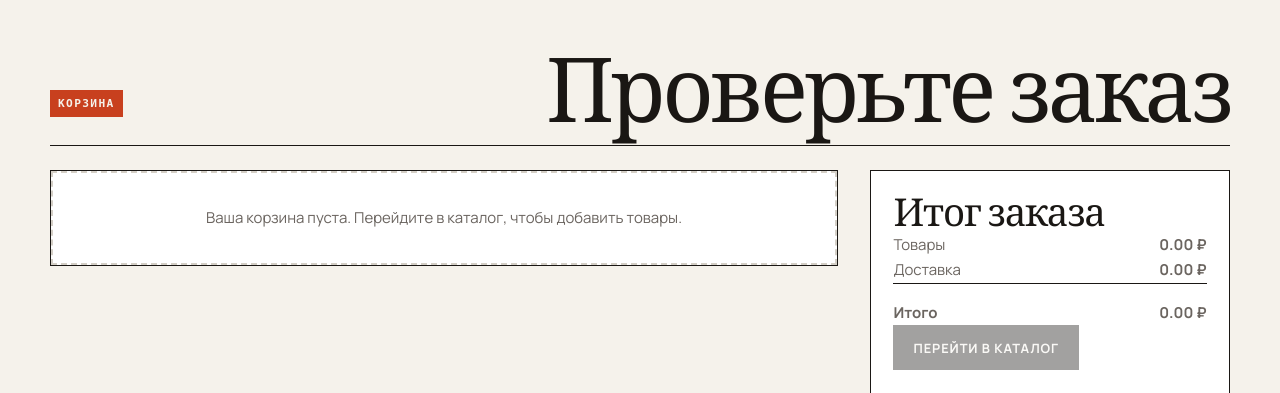
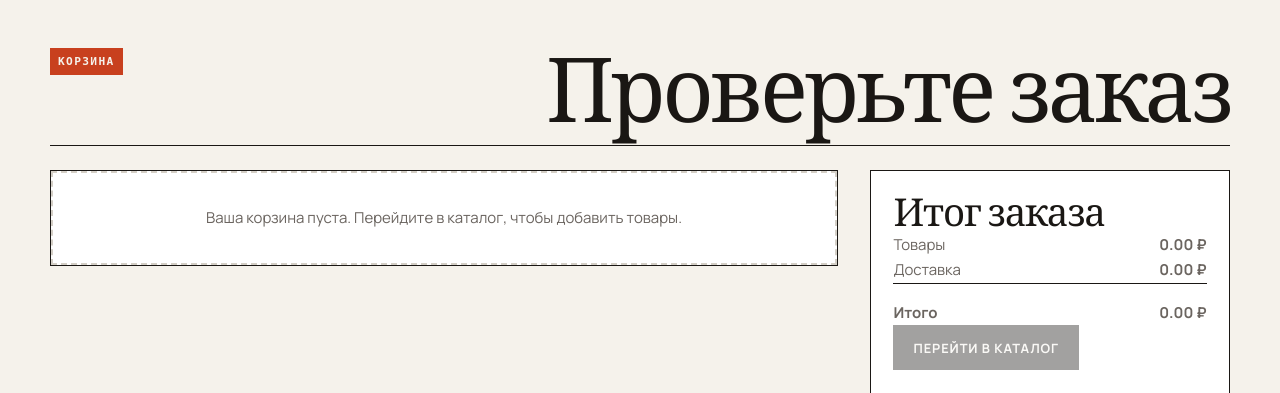
Before and after one commit to Davanok/music-shop, a Flask app: page /cart in a window 1280 px wide. Shown: the part 56-449 px from the top of the page. Run offline with Flask 3, Linux system fonts and the light colour scheme; parts of the project's set-up code (start-up, migrations or seed data) failed here and were passed over.

Commit message:
heading align to start

```diff
--- a/static/css/styles.css
+++ b/static/css/styles.css
@@ -262,7 +262,7 @@ button:disabled, .button.disabled { cursor: not-allowed; opacity: .4 }
 
 .section-heading {
     display: flex;
-    align-items: end;
+    align-items: start;
     justify-content: space-between;
     gap: 1.5rem;
     margin-bottom: 1.5rem;
```
